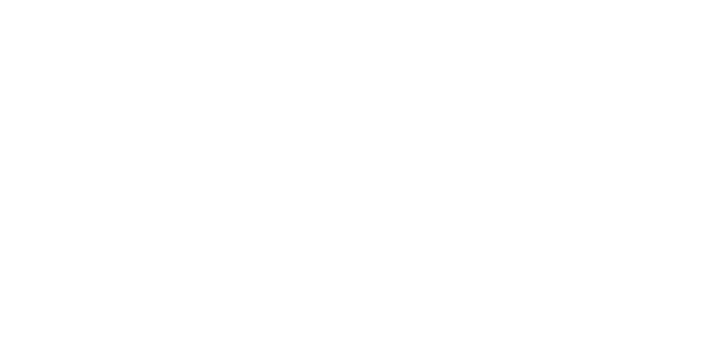
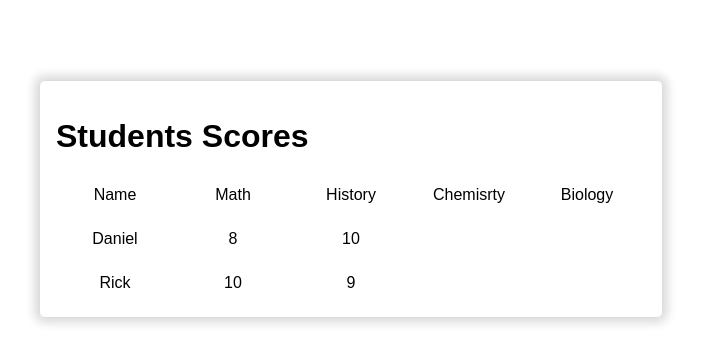
Before and after one commit to danielfrancisco/testPrepApp, a React (Vite) app: page /students-scores in a window 1280 px wide. Before the commit this address had no page. Shown: the top 364 px of the page, without its empty margins (289-990 px from the left). Built offline with nearby package versions, Linux system fonts and the light colour scheme.

Commit message:
studentScores

```diff
--- a/src/App.tsx
+++ b/src/App.tsx
@@ -9,6 +9,9 @@ import TestsPage from "./pages/TestsPage"
 import TestScorePage from './pages/TestScorePage';
 import EditTests from './pages/EditTests';
 import TestToEditPage from './pages/TestToEditPage';
+import UserPreferences from './pages/userPreferences';
+import StudentScores from './pages/StudentScores';
+
 
 export default function App(){
    return(
@@ -23,7 +26,10 @@ export default function App(){
             <Route path='/student-main/tests/:subject' element={<TestsPage />} />
             <Route path='/test-score/:score' element={<TestScorePage />} />
             <Route path='/edit-tests' element={<EditTests/>}/>
-            <Route path='/test-toEdit' element={<TestToEditPage/>}/>
+            <Route path='/test-toEdit/:subject' element={<TestToEditPage/>}/>
+            <Route path='/user-preferences' element={<UserPreferences/>}/>
+            <Route path='/students-scores' element={<StudentScores/>}/>
+
         </Routes>
     </Router>
     )
--- a/src/components/StudentNav.tsx
+++ b/src/components/StudentNav.tsx
@@ -1,4 +1,4 @@
-import { useState } from "react"
+import { useEffect, useState } from "react"
 import "../styles/components/studentNav.scss"
 import RoundedButton from "./RoundedButton"
 
@@ -8,7 +8,7 @@ export default function StudentNav(){
   const[logo ,setLogo] = useState(logoUrl)
   const[primaryColor, setPrimaryColor] = useState('')
 
-    function logOut(){
+   function logOut(){
 
     }
 
--- a/src/pages/AdminMainPage.tsx
+++ b/src/pages/AdminMainPage.tsx
@@ -23,13 +23,13 @@ export default function AdminMainPage(){
                 <div>
                     <h2>Organizations</h2>
                     <p>Add diferent Styling</p>
-                    <RoundedButton children='Edit' variant='userPage'/>
+                    <RoundedButton children='Edit' variant='userPage' route="/user-preferences"/>
                 </div>
 
                 <div>
                     <h2>Student Scores</h2>
                     <p>View students</p>
-                    <RoundedButton children='View' variant='userPage'/>
+                    <RoundedButton children='View' variant='userPage' route="/students-scores"/>
                 </div>
 
             </div>
--- a/src/pages/EditTests.tsx
+++ b/src/pages/EditTests.tsx
@@ -13,7 +13,7 @@ export default function EditTes(){
              {tests.map((test,index)=><div  key={index}>
                 <h2>{test}</h2>
                 <p>5 questions</p>
-                 <RoundedButton children='Edit' variant='userPage' route=''/>
+                 <RoundedButton children='Edit' variant='userPage' route={`/test-toEdit/${test}`}/>
              </div>)}
              </div>
         </div>
--- /dev/null
+++ b/src/pages/StudentScores.tsx
@@ -0,0 +1,32 @@
+import { useState } from "react"
+import "../styles/pages/studentScores.scss"
+
+export default function StudentScores(){
+    const[scores, setScores] = useState([{name:'Daniel', mathScore:8, historyScore:10},
+        {name:'Rick', mathScore:10, historyScore:9}
+    ])
+
+    return(
+        <>
+            <div className="student-scoresContainer">
+  <h1>Students Scores</h1>
+  <div className="score-table">
+    <div className="header row">
+      <div className="cell">Name</div>
+      <div className="cell">Math</div>
+      <div className="cell">History</div>
+      <div className="cell">Chemisrty</div>
+      <div className="cell">Biology</div>
+    </div>
+
+      {scores.map(score=><div  className="row">
+              <div  className="cell">{score.name}</div>
+              <div  className="cell">{score.mathScore}</div>
+              <div  className="cell">{score.historyScore}</div>
+      </div>)}
+  </div>
+</div>
+
+        </>
+    )
+}
--- a/src/pages/TestToEditPage.tsx
+++ b/src/pages/TestToEditPage.tsx
@@ -1,9 +1,9 @@
 import RoundedButton from "../components/RoundedButton";
 import "../styles/pages/testToEditPage.scss"
 import React, { useEffect, useState } from "react"
+import { useParams } from "react-router-dom";
 
 type tests = {
-  id: number;
   question: string;
   option_a: string;
   option_b: string;
@@ -14,48 +14,104 @@ type tests = {
 
 export default function TestToEditPage(){
   const[tests, setTests] = useState<tests[]>([])
+  const[newQuestion, setNewQuestion] = useState<tests>({
+  question: '',
+  option_a: '',
+  option_b: '',
+  option_c: '',
+  option_d: '',
+  correct_answer: '',
+  })
+
+  const {subject} = useParams()
 
   useEffect(()=>{
            if(tests.length<1){
-              fetch(`http://localhost:3000/tests/math_test`)
+              fetch(`http://localhost:3000/tests/${subject}_test`)
            .then(res=>res.json())
            .then(data=>setTests(data))
            }
+        },[])
 
-         },[])
-
-    function handleChange(e:React.ChangeEvent<HTMLInputElement>, index:number){
+    function handleChangeEdit(e:React.ChangeEvent<HTMLInputElement>, index:number){
         // shallow copy to trigger re-render
         const updatedTests = [...tests];
         // copy and update the object
-        updatedTests[index] = { ...updatedTests[index], question: e.target.value };
+        updatedTests[index] = { ...updatedTests[index], [e.target.name]: e.target.value };
         setTests(updatedTests);
+    }
+
+    function handleChangeAdd(e:React.ChangeEvent<HTMLInputElement>){
+        let updatedNewQuestion = {...newQuestion};
+
+        updatedNewQuestion = { ...updatedNewQuestion, [e.target.name]: e.target.value };
+        setNewQuestion(updatedNewQuestion);
+    }
+
+    async function addQuestion(){
+        try{
+          const res = await fetch('http://localhost:3000/add-question', {
+              method: 'POST',
+              headers: {
+                'Content-Type': 'application/json',
+              },
+              body: JSON.stringify({ newQuestion: newQuestion, subject: subject }),
+            });
+
+            const result = await res.json();
+            console.log(result);
+            // navigate(`/${role}-main`);
+        }
+
+        catch (error) {
+            console.error('Error:', error);
+        }
+
+
     }
 
     return(
         <>
-         <h1>Edit Math Test Questions</h1>
+         <h1 className="testToEdit-title">{subject} Test Questions</h1>
 
             <div className="editableQuestionsContainer">
               {tests.map((test, index)=><div key={index}>
                 <div className="editableQuestions">
                    <h2>Question</h2>
-                   <input value={test?.question} onChange={(e)=>{handleChange(e, index)}}/>
+                   <input name='question'value={test?.question} onChange={(e)=>{handleChangeEdit(e, index)}}/>
 
                    <h2>Answer Options</h2>
-                   <input value={test?.option_a} onChange={(e)=>{handleChange(e, index)}}/>
-                   <input value={test?.option_b} onChange={(e)=>{handleChange(e, index)}}/>
-                   <input value={test?.option_c} onChange={(e)=>{handleChange(e, index)}}/>
-                   <input value={test?.option_d} onChange={(e)=>{handleChange(e, index)}}/>
+                   <input name='option_a' value={test?.option_a} onChange={(e)=>{handleChangeEdit(e, index)}}/>
+                   <input name='option_b' value={test?.option_b} onChange={(e)=>{handleChangeEdit(e, index)}}/>
+                   <input name='option_c' value={test?.option_c} onChange={(e)=>{handleChangeEdit(e, index)}}/>
+                   <input name='option_d' value={test?.option_d} onChange={(e)=>{handleChangeEdit(e, index)}}/>
 
                     <h2>Correct Answer</h2>
-                   <input value={test?.correct_answer} onChange={(e)=>{handleChange(e, index)}}/>
+                   <input name='correct_answer' value={test?.correct_answer} onChange={(e)=>{handleChangeEdit(e, index)}}/>
+
+                   <RoundedButton children='save' variant="secondary" />
+                   <RoundedButton children='delete' />
                 </div>
+                </div>)}
 
-            </div>)}
-               <RoundedButton children='save' variant="secondary" size="large" route="/edit-tests"/>
-            </div>
+                <div className="editableQuestions">
+                    <h2>Add Question</h2>
 
-         </>
+                    <h2>Question</h2>
+                   <input name='question' onChange={(e)=>handleChangeAdd(e)}/>
+
+                   <h2>Answer Options</h2>
+                   <input name='option_a' onChange={(e)=>handleChangeAdd(e)}/>
+                   <input name='option_b' onChange={(e)=>handleChangeAdd(e)}/>
+                   <input name='option_c' onChange={(e)=>handleChangeAdd(e)}/>
+                   <input name='option_d' onChange={(e)=>handleChangeAdd(e)}/>
+
+                    <h2>Correct Answer</h2>
+                   <input name='correct_answer' onChange={(e)=>handleChangeAdd(e)}/>
+
+                    <RoundedButton children='save' variant="secondary"  action={addQuestion}/>
+                  </div>
+                </div>
+          </>
     )
 }
--- /dev/null
+++ b/src/pages/UserPreferences.tsx
@@ -0,0 +1,14 @@
+import "../styles/pages/userPreferences.scss"
+
+export default function UserPreferences(){
+    return(
+        <>
+        <div className="userPreferencesContaier">
+           <h2>Main Page Primary Color</h2>
+           <input/>
+           <h2>Logo URL</h2>
+           <input/>
+        </div>
+        </>
+    )
+}
--- /dev/null
+++ b/src/styles/pages/studentScores.scss
@@ -0,0 +1,29 @@
+.student-scoresContainer {
+  width: fit-content;
+  margin-top: 10vh;
+  border-radius: 6px;
+  box-shadow: 0px 0px 10px 5px #DCDCDC;
+  border: solid 1px #DCDCDC;
+  padding: 1rem;
+  color: black;
+  font-family: sans-serif;
+  justify-self: center;
+}
+
+.score-table {
+  display: flex;
+  flex-direction: column;
+  gap: 0.5rem;
+
+}
+
+.row {
+  display: flex;
+}
+
+.cell {
+  width: 100px;
+  padding: 0.5rem;
+  border: 1px solid white;
+  text-align: center;
+}
--- a/src/styles/pages/testToEditPage.scss
+++ b/src/styles/pages/testToEditPage.scss
@@ -1,13 +1,17 @@
+
+.testToEdit-title{
+    margin-left: 20px;
+    font-size: 29px;
+}
 
 .editableQuestionsContainer{
-
     display: flex;
     gap: 25px;
 
     flex-direction: column;
     button{
-        margin-left: auto;
-        margin-right: auto;
+        margin-left: 40px;
+
         margin-top: 30px;
         margin-bottom: 40px;
         font-size: 18px;
@@ -18,6 +22,7 @@
     box-shadow: 0px 0px 10px #DCDCDC;
     border-radius: 6px;
     width: 600px;
+    border: solid 1px #DCDCDC;
     padding: 20px;
     margin-left: auto;
     margin-right: auto;
@@ -29,6 +34,7 @@
         width: 550px;
         height: 20px;
         margin-bottom: 9px;
+        font-size: 15px;
     }
 
 }
--- /dev/null
+++ b/src/styles/pages/userPreferences.scss
@@ -0,0 +1,14 @@
+
+.userPreferencesContaier{
+    display: flex;
+    justify-self: center;
+    margin-top: 20vh;
+    flex-direction: column;
+    input{
+        border-radius: 6px;
+        border: solid 1px darkgray;
+        outline: none;
+        height: 25px;
+        width: 300px;
+    }
+}
```
